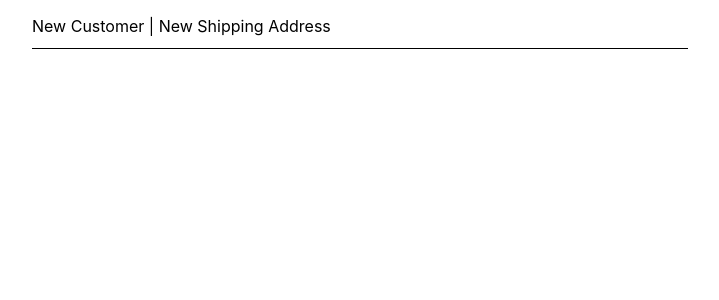
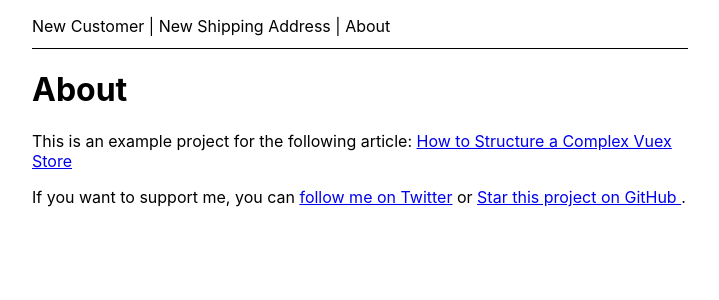
Before and after one commit to maoberlehner/how-to-structure-a-complex-vuex-store, a Vue app: page /about in a window 1280 px wide. Shown: the top 300 px of the page, without its empty margins (280-999 px from the left). Built offline with nearby package versions, Linux system fonts and the light colour scheme.

Commit message:
Add About page

```diff
--- a/src/App.vue
+++ b/src/App.vue
@@ -15,6 +15,12 @@
         class="nav-item"
       >
         New Shipping Address
+      </router-link> |
+      <router-link
+        :to="{ name: `about` }"
+        class="nav-item"
+      >
+        About
       </router-link>
     </nav>
     <router-view/>
--- /dev/null
+++ b/src/components/page/PageAbout.vue
@@ -0,0 +1,26 @@
+<template>
+  <div :class="$options.name">
+    <h1>About</h1>
+
+    <p>
+      This is an example project for the following article:
+      <a href="https://markus.oberlehner.net/blog/how-to-structure-a-complex-vuex-store/">
+        How to Structure a Complex Vuex Store
+      </a>
+    </p>
+
+    <p>
+      If you want to support me, you can
+      <a href="http://twitter.com/maoberlehner">follow me on Twitter</a> or
+      <a href="https://github.com/maoberlehner/how-to-structure-a-complex-vuex-store/stargazers">
+        Star this project on GitHub
+      </a>.
+    </p>
+  </div>
+</template>
+
+<script>
+export default {
+  name: `PageAbout`,
+};
+</script>
--- a/src/router/index.js
+++ b/src/router/index.js
@@ -7,6 +7,8 @@ const PageCustomer = () =>
   import(/* webpackChunkName: "page-personal-data" */ `../components/page/PageCustomer`);
 const PageShippingAddress = () =>
   import(/* webpackChunkName: "page-shipping-address" */ `../components/page/PageShippingAddress`);
+const PageAbout = () =>
+  import(/* webpackChunkName: "page-about" */ `../components/page/PageAbout`);
 
 export default new Router({
   routes: [
@@ -20,6 +22,11 @@ export default new Router({
       name: `shipping-address`,
       component: PageShippingAddress,
     },
+    {
+      path: `/about`,
+      name: `about`,
+      component: PageAbout,
+    },
   ],
   mode: `history`,
 });
```
